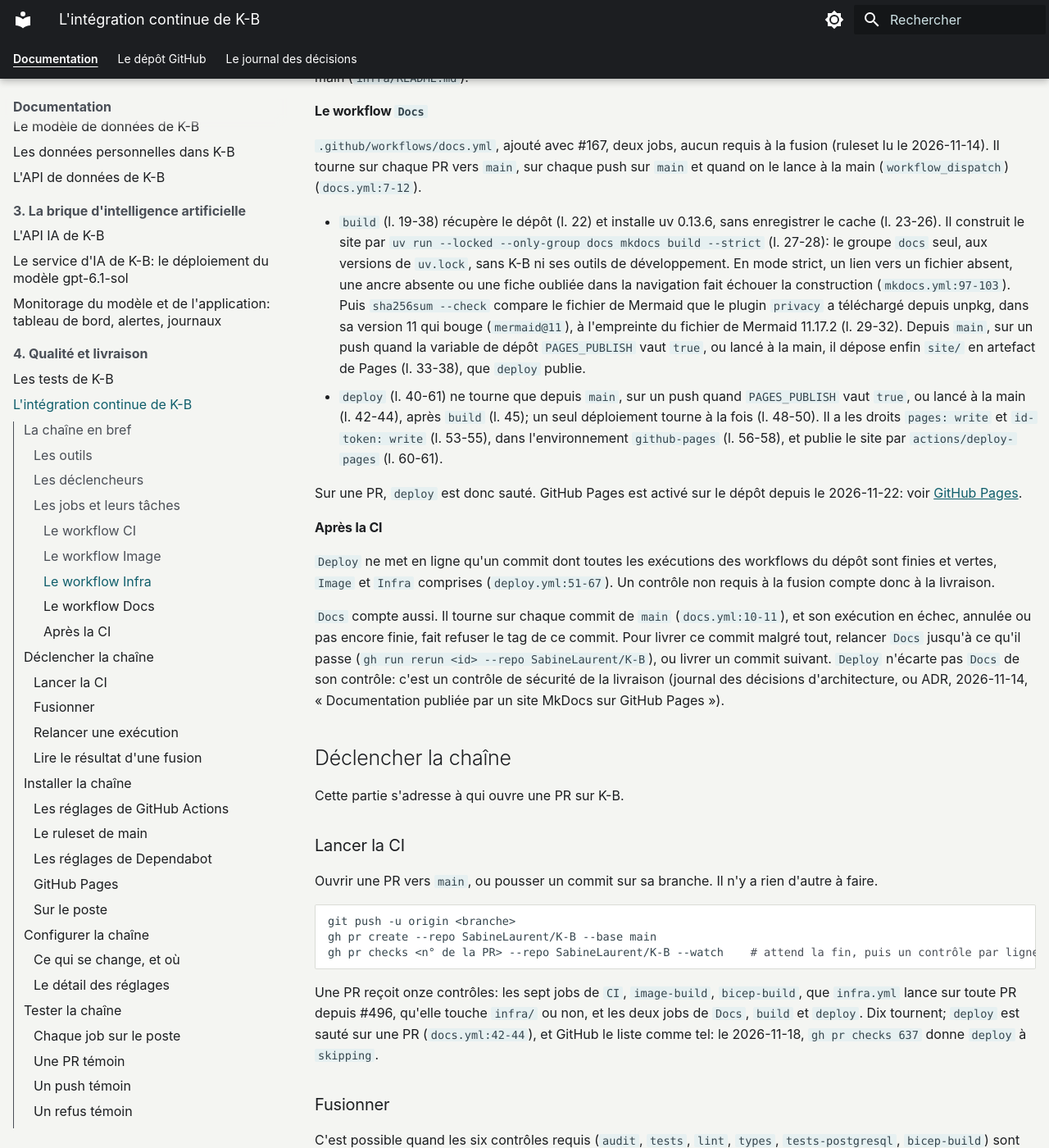
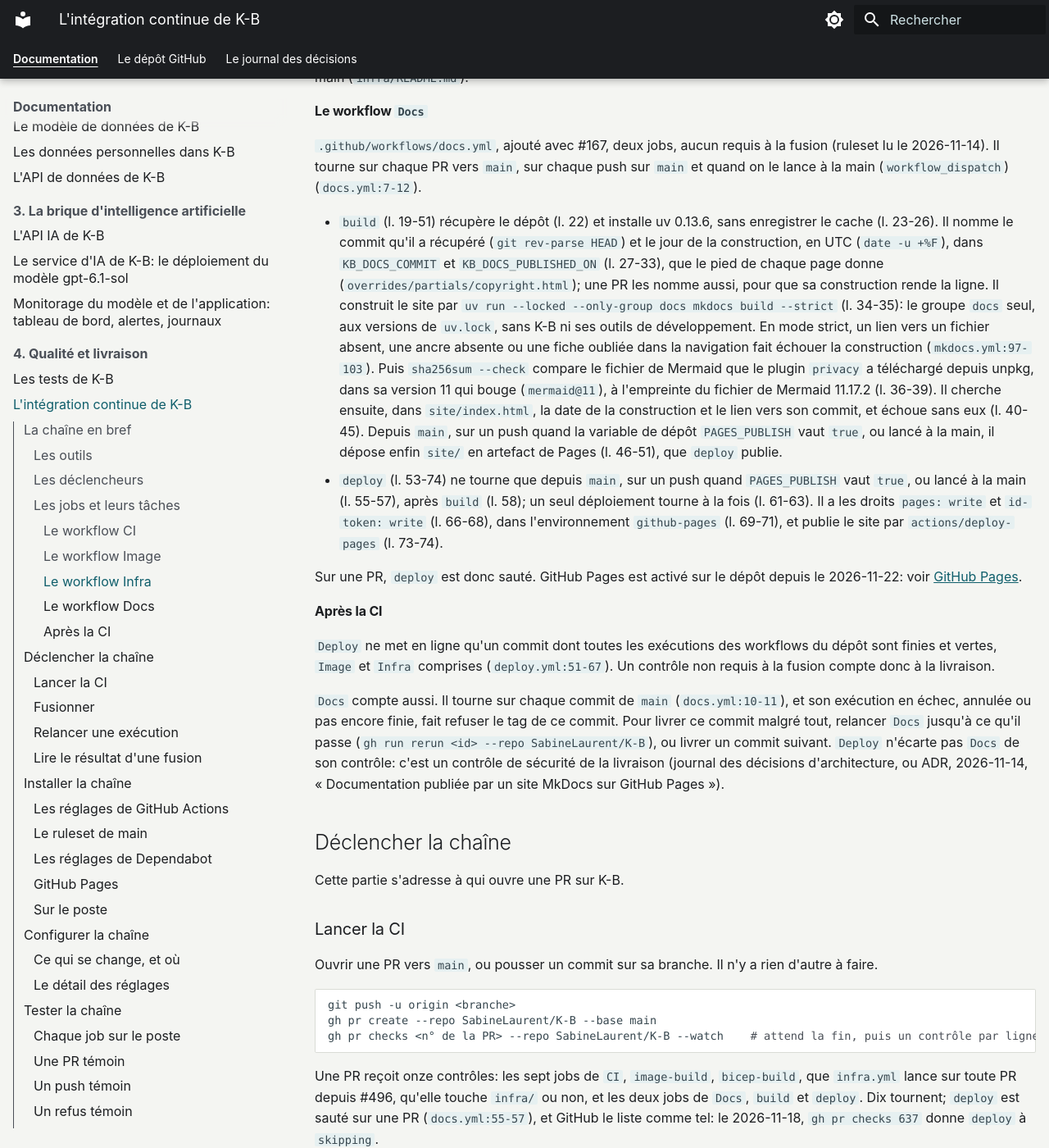
Before and after one commit to SabineLaurent/K-B, an MkDocs documentation site: the page built from documentation/integration-continue.md, in a window 1280 px wide and 1400 px high, scrolled down 6741 px. Shown: the whole window at 82% size. Built offline with MkDocs 1.6.1 and Material for MkDocs 9.7.7, drawn with Linux system fonts in a browser that asks for light colours; plug-ins that fetch from the network failed and are left out; some of the changed text lies outside the part shown.

Commit message:
docs: describe the line of the day and the commit in the footer of the doc site and its contrasts, and follow the lines of docs.yml that its two new steps moved (issue 719)

```diff
--- a/documentation/integration-continue.md
+++ b/documentation/integration-continue.md
@@ -48,7 +48,7 @@ de dépôt `PAGES_PUBLISH` posée à `true`, ou lancé à la main depuis `main`.
 | Ruleset « Basic-rules-main-protect » | dit quels contrôles une PR doit passer pour fusionner | réglages du dépôt ([Le ruleset de `main`](#le-ruleset-de-main)) |
 
 Les actions épinglées sont `actions/checkout` v7.0.1 et `astral-sh/setup-uv` v10.3.3 dans les workflows, et en plus,
-dans `docs.yml`, `actions/upload-pages-artifact` v5.0.0 et `actions/deploy-pages` v5.0.1 (`docs.yml:36`, `:61`).
+dans `docs.yml`, `actions/upload-pages-artifact` v5.0.0 et `actions/deploy-pages` v5.0.1 (`docs.yml:49`, `:74`).
 
 La chaîne tourne sur GitHub Actions, et ces faits l'y attachent: le dépôt est sur GitHub (`git remote get-url origin`
 → `git@github.com:SabineLaurent/K-B.git`); son ruleset exige des contrôles rendus par GitHub Actions (`integration_id`
@@ -61,8 +61,8 @@ chaque action (`sha_pinning_required`, `gh api repos/SabineLaurent/K-B/actions/p
 | Déclencheur | Ce qui tourne |
 |---|---|
 | une PR vers `main`: ouverte, rouverte, ou un commit poussé sur sa branche | `CI`, `Image`, `Infra` et `Docs` (`ci.yml:3-7`, `image.yml:3-7`, `infra.yml:3-7`, `docs.yml:7-9`); `Infra` sans filtre de chemin depuis #496 |
-| un push sur `main`, c'est-à-dire une fusion | `CI`, `Image`, `Infra` et `Docs`, sur le commit de fusion (`ci.yml:4-5`, `image.yml:4-5`, `infra.yml:4-5`, `docs.yml:10-11`); `Docs` n'y publie le site que si la variable de dépôt `PAGES_PUBLISH` vaut `true` (`docs.yml:33-35`, `:42-44`) |
-| un lancement de `Docs` à la main (`workflow_dispatch`, `docs.yml:12`), sur une branche choisie | `Docs` seul; il ne publie le site que lancé depuis `main` (`docs.yml:33-35`, `:42-44`) |
+| un push sur `main`, c'est-à-dire une fusion | `CI`, `Image`, `Infra` et `Docs`, sur le commit de fusion (`ci.yml:4-5`, `image.yml:4-5`, `infra.yml:4-5`, `docs.yml:10-11`); `Docs` n'y publie le site que si la variable de dépôt `PAGES_PUBLISH` vaut `true` (`docs.yml:46-48`, `:55-57`) |
+| un lancement de `Docs` à la main (`workflow_dispatch`, `docs.yml:12`), sur une branche choisie | `Docs` seul; il ne publie le site que lancé depuis `main` (`docs.yml:46-48`, `:55-57`) |
 | « <span lang="en">Re-run all jobs</span> » ou « <span lang="en">Re-run failed jobs</span> » sur une exécution, ou `gh run rerun <id>` | la même exécution, sur le même commit |
 | le planning de Dependabot, chaque semaine (`dependabot.yml:6-7`, `:13-14`) | une PR de mise à jour, qui lance la CI comme toute PR |
 | une alerte de Dependabot, à tout moment (mises à jour de sécurité, activées dans [Les réglages de Dependabot](#les-reglages-de-dependabot)) | une PR de sécurité, sans attente, qui lance la CI comme toute PR |
@@ -79,10 +79,10 @@ première n'est pas annulée.
 ### Les jobs et leurs tâches
 
 Les jobs d'un même workflow tournent en parallèle, chacun sur un runner neuf, sauf un job qui en attend un autre: le
-`deploy` de `Docs` attend son `build` (`needs`, `docs.yml:45`). Dans un job, les étapes s'enchaînent, et la première
+`deploy` de `Docs` attend son `build` (`needs`, `docs.yml:58`). Dans un job, les étapes s'enchaînent, et la première
 qui échoue arrête le job. Chaque workflow n'a qu'un jeton qui lit le dépôt (`permissions: contents: read`,
 `ci.yml:9-10`, `image.yml:9-10`, `infra.yml:9-10`, `docs.yml:14-15`), et aucun ne lit de secret. Seul le job `deploy`
-de `Docs` a ses propres droits, `pages: write` et `id-token: write` (`docs.yml:53-55`), pour publier sur GitHub Pages.
+de `Docs` a ses propres droits, `pages: write` et `id-token: write` (`docs.yml:66-68`), pour publier sur GitHub Pages.
 
 #### Le workflow `CI`
 
@@ -147,18 +147,22 @@ Bicep à la main (`infra/README.md`).
 tourne sur chaque PR vers `main`, sur chaque push sur `main` et quand on le lance à la main (`workflow_dispatch`)
 (`docs.yml:7-12`).
 
-- `build` (l. 19-38) récupère le dépôt (l. 22) et installe uv 0.13.6, sans enregistrer le cache (l. 23-26). Il
-    construit le site par `uv run --locked --only-group docs mkdocs build --strict` (l. 27-28): le groupe `docs` seul, aux
+- `build` (l. 19-51) récupère le dépôt (l. 22) et installe uv 0.13.6, sans enregistrer le cache (l. 23-26). Il
+    nomme le commit qu'il a récupéré (`git rev-parse HEAD`) et le jour de la construction, en UTC (`date -u +%F`), dans
+    `KB_DOCS_COMMIT` et `KB_DOCS_PUBLISHED_ON` (l. 27-33), que le pied de chaque page donne
+    (`overrides/partials/copyright.html`); une PR les nomme aussi, pour que sa construction rende la ligne. Il
+    construit le site par `uv run --locked --only-group docs mkdocs build --strict` (l. 34-35): le groupe `docs` seul, aux
     versions de `uv.lock`, sans K-B ni ses outils de développement. En mode strict, un lien vers un fichier absent, une
     ancre absente ou une fiche oubliée dans la navigation fait échouer la construction (`mkdocs.yml:97-103`). Puis
     `sha256sum --check` compare le fichier de Mermaid que le plugin `privacy` a téléchargé depuis unpkg, dans sa version
-    11 qui bouge (`mermaid@11`), à l'empreinte du fichier de Mermaid 11.17.2 (l. 29-32). Depuis `main`, sur un push
-    quand la variable de dépôt `PAGES_PUBLISH` vaut `true`, ou lancé à la main, il dépose enfin `site/` en artefact de
-    Pages (l. 33-38), que `deploy` publie.
-- `deploy` (l. 40-61) ne tourne que depuis `main`, sur un push quand `PAGES_PUBLISH` vaut `true`, ou lancé à la main
-    (l. 42-44), après `build` (l. 45); un seul déploiement tourne à la fois (l. 48-50). Il a les droits
-    `pages: write` et `id-token: write` (l. 53-55), dans l'environnement `github-pages` (l. 56-58), et publie le site
-    par `actions/deploy-pages` (l. 60-61).
+    11 qui bouge (`mermaid@11`), à l'empreinte du fichier de Mermaid 11.17.2 (l. 36-39). Il cherche ensuite, dans
+    `site/index.html`, la date de la construction et le lien vers son commit, et échoue sans eux (l. 40-45). Depuis
+    `main`, sur un push quand la variable de dépôt `PAGES_PUBLISH` vaut `true`, ou lancé à la main, il dépose enfin
+    `site/` en artefact de Pages (l. 46-51), que `deploy` publie.
+- `deploy` (l. 53-74) ne tourne que depuis `main`, sur un push quand `PAGES_PUBLISH` vaut `true`, ou lancé à la main
+    (l. 55-57), après `build` (l. 58); un seul déploiement tourne à la fois (l. 61-63). Il a les droits
+    `pages: write` et `id-token: write` (l. 66-68), dans l'environnement `github-pages` (l. 69-71), et publie le site
+    par `actions/deploy-pages` (l. 73-74).
 
 Sur une PR, `deploy` est donc sauté. GitHub Pages est activé sur le dépôt depuis le 2026-11-22:
 voir [GitHub Pages](#github-pages).
@@ -190,7 +194,7 @@ gh pr checks <n° de la PR> --repo SabineLaurent/K-B --watch    # attend la fin,
 
 Une PR reçoit onze contrôles: les sept jobs de `CI`, `image-build`, `bicep-build`, que `infra.yml` lance sur toute PR
 depuis #496, qu'elle touche `infra/` ou non, et les deux jobs de `Docs`, `build` et `deploy`. Dix tournent; `deploy`
-est sauté sur une PR (`docs.yml:42-44`), et GitHub le liste comme tel: le 2026-11-18, `gh pr checks 637` donne `deploy`
+est sauté sur une PR (`docs.yml:55-57`), et GitHub le liste comme tel: le 2026-11-18, `gh pr checks 637` donne `deploy`
 à `skipping`.
 
 ### Fusionner
@@ -303,7 +307,7 @@ uv 0.13.6 compris (`uv self update 0.13.6`), et, pour `tests-postgresql`, un ser
 
 Rien ne se règle hors du dépôt, en dehors des réglages d'[Installer la chaîne](#installer-la-chaine): aucun workflow de
 la CI ne lit de secret, et seul `docs.yml` lit une variable du dépôt, `PAGES_PUBLISH`, qui ouvre la publication du
-site à chaque push sur `main` (`.github/workflows/docs.yml:35`, `:44`).
+site à chaque push sur `main` (`.github/workflows/docs.yml:48`, `:57`).
 
 ### Ce qui se change, et où
 
@@ -319,7 +323,7 @@ Le tableau suivant donne chaque réglage de la chaîne, où il se trouve, et com
 | version de Grype | `image.yml:67` et `:70` (deux fois), et son SHA256 à `image.yml:71` | à la main, ensemble ([Le détail des réglages](#le-detail-des-reglages)) |
 | version épinglée d'un paquet Debian | `Dockerfile:48-54` (zlib1g) | retirée par son issue, #647, quand l'image de base porte le correctif ([Une vulnérabilité dans l'image](#une-vulnerabilite-dans-limage), étape 3) |
 | versions de MkDocs et de Material | `uv.lock`, groupe `docs` (`pyproject.toml:45-47`) | `uv lock --upgrade-package <paquet>`, puis la construction du site sur le poste |
-| fichier de Mermaid attendu par `Docs` | son empreinte, `docs.yml:32` | à la main, après vérification ([Le détail des réglages](#le-detail-des-reglages)) |
+| fichier de Mermaid attendu par `Docs` | son empreinte, `docs.yml:39` | à la main, après vérification ([Le détail des réglages](#le-detail-des-reglages)) |
 | seuil de couverture | `fail_under`, `pyproject.toml:87` | une décision consignée au journal ADR (le seuil de 96 % date du 2026-11-08) |
 | règles de lint | `[tool.ruff.lint]`, `pyproject.toml:52-71` | `uv run ruff check --no-cache` avant de pousser |
 | tests écartés par défaut | marqueurs `e2e` et `postgresql`, écartés sauf s'ils sont nommés par `-m` (`tests/conftest.py:125-137`) | un test marqué `postgresql` ne tourne que dans `tests-postgresql` |
@@ -337,7 +341,7 @@ Le tableau suivant donne chaque réglage de la chaîne, où il se trouve, et com
     recoupée avec `grype_<version>_checksums.txt`. La version est aussi écrite dans les pages qui la citent
     (`grep -rn "Grype v0" docs/fiches-veille.md documentation/`).
 - **Le fichier de Mermaid**: le plugin `privacy` télécharge Mermaid depuis unpkg dans sa dernière version 11
-    (`mermaid@11`), et un autre fichier que celui de Mermaid 11.17.2 arrête `build` (`docs.yml:29-32`). Avant de
+    (`mermaid@11`), et un autre fichier que celui de Mermaid 11.17.2 arrête `build` (`docs.yml:36-39`). Avant de
     changer l'empreinte, vérifier le nouveau fichier contre l'intégrité que npm publie pour son paquet, comme le dit
     [la section Limites de la fiche de l'accessibilité](accessibilite.md#limites).
 - **Dependabot**: chaque semaine, 7 jours d'attente pour une version nouvelle (`cooldown`, `dependabot.yml:8-9` et
```
Also changed, not shown: documentation/accessibilite.md (+7 -6 lines).
